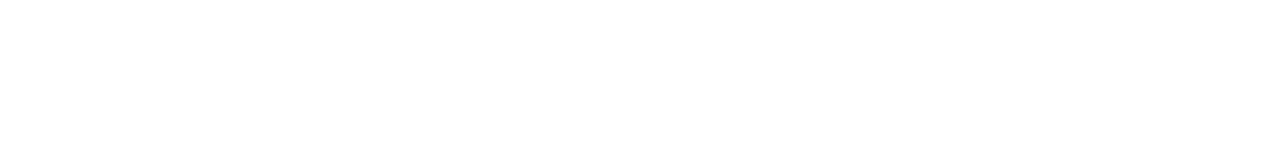
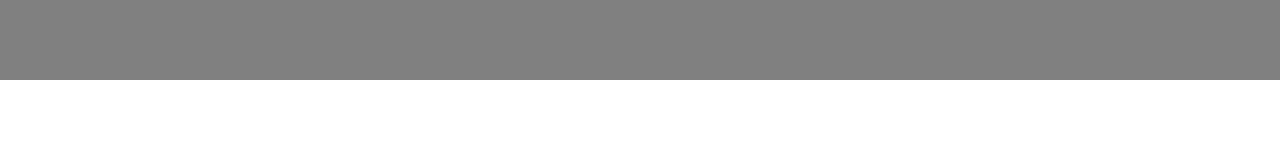
Before and after one commit to BrianBontempi/html-css-bootstrap-dashboard, a plain HTML site: page index.html in a window 1280 px wide. Drawn offline with nearby package versions, Linux system fonts and the light colour scheme.

Commit message:
add fixed header

```diff
--- a/css/style.css
+++ b/css/style.css
@@ -0,0 +1,10 @@
+/* ! layout */
+
+header{
+    height: 80px;
+    background-color: grey;
+    position: fixed;
+    top: 0;
+    right: 0;
+    left: 0;
+}
--- a/index.html
+++ b/index.html
@@ -12,6 +12,8 @@
     <title>Bootstrap Dashboard</title>
 </head>
 <body>
+    <!-- ! header pagina -->
+    <header></header>
 
 </body>
 </html>
```
